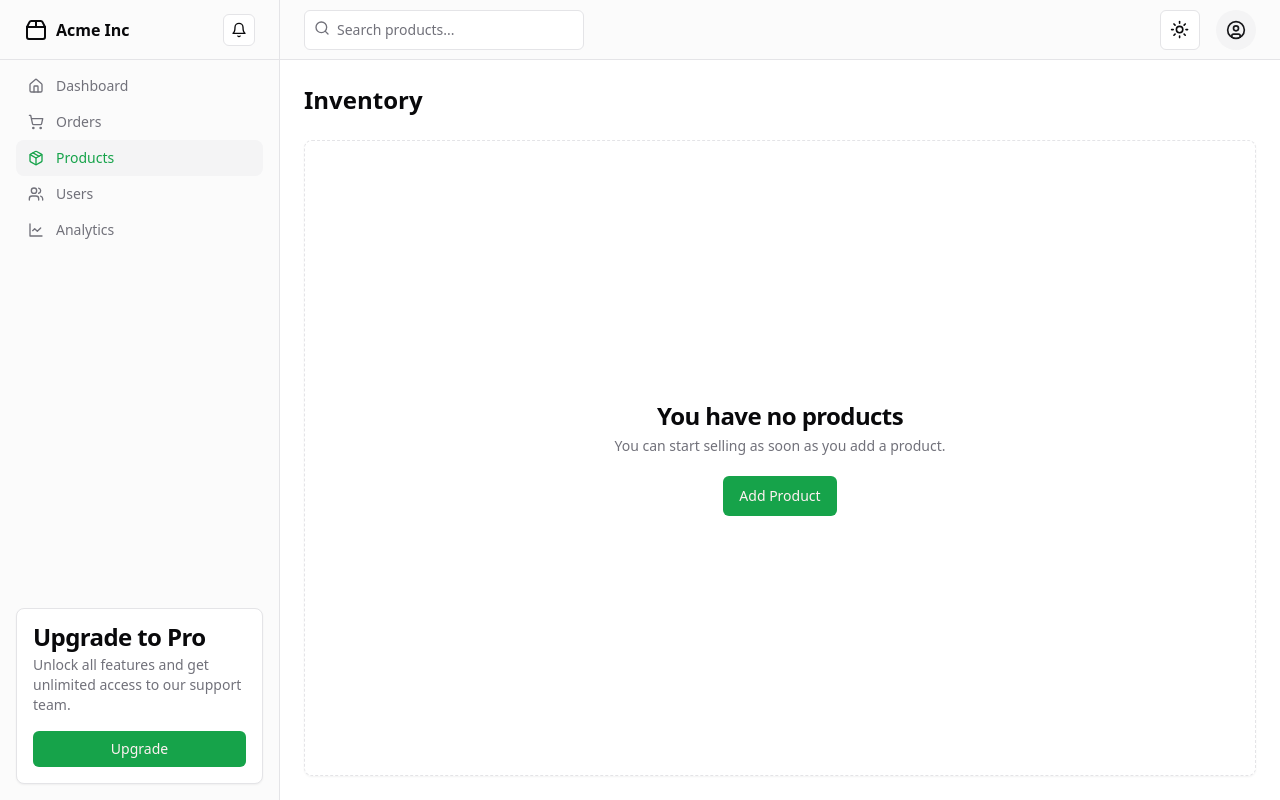
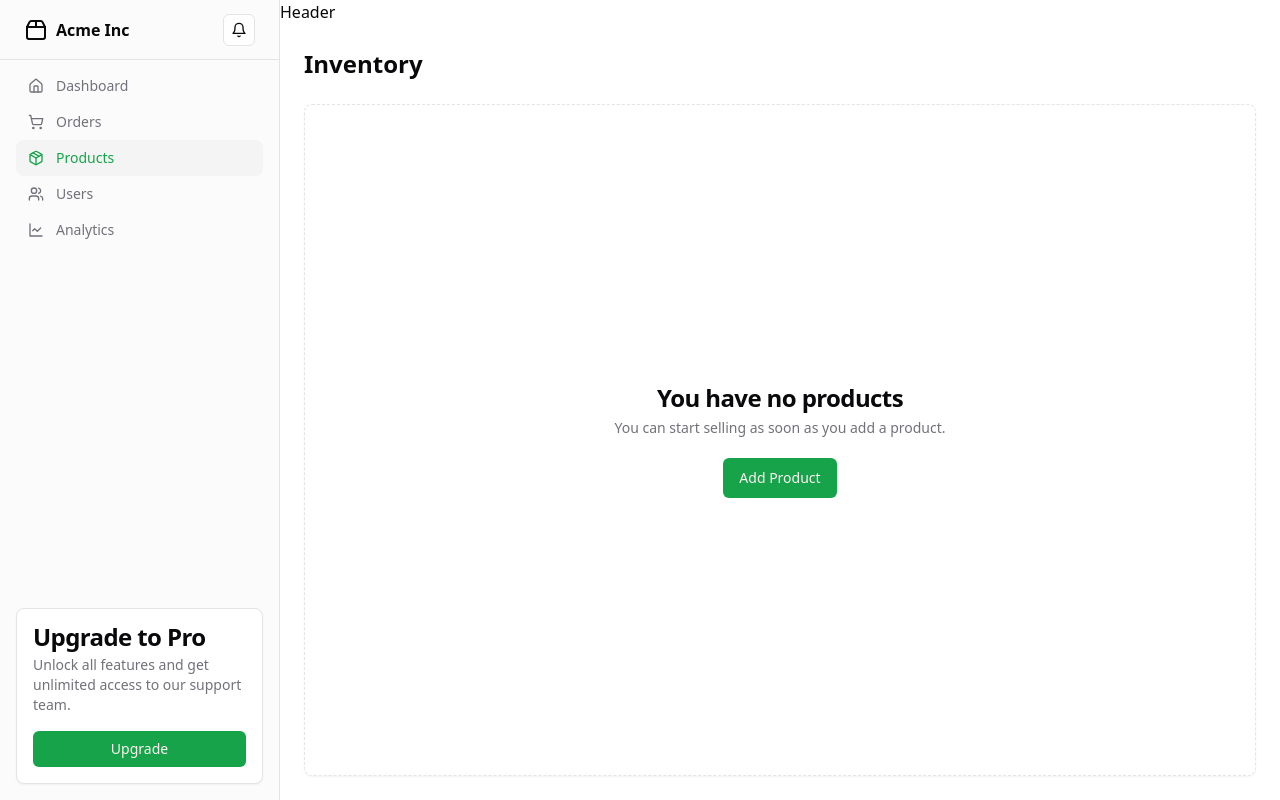
Before and after one commit to ShadyTiger008/nextjs-ecommerce, a Next.js app: page /admin/products in a window 1280 px wide. Built offline with nearby package versions, Linux system fonts and the light colour scheme.

Commit message:
client side components

```diff
--- /dev/null
+++ b/src/components/dashboard/common/header.tsx
@@ -0,0 +1,51 @@
+import React from "react";
+import { CircleUser, Search } from "lucide-react";
+import {
+  DropdownMenu,
+  DropdownMenuContent,
+  DropdownMenuItem,
+  DropdownMenuLabel,
+  DropdownMenuSeparator,
+  DropdownMenuTrigger,
+} from "~/components/ui/dropdown-menu";
+import { ModeToggle } from "./mode-toggle";
+import { Button } from "../../ui/button";
+import MobileNav from "./mobile-nav";
+import { Input } from "../../ui/input";
+
+export default function Header() {
+  return (
+    <header className="flex h-14 items-center gap-4 border-b bg-muted/40 px-4 lg:h-[60px] lg:px-6">
+      <MobileNav />
+      <div className="w-full flex-1">
+        <form>
+          <div className="relative">
+            <Search className="absolute left-2.5 top-2.5 h-4 w-4 text-muted-foreground" />
+            <Input
+              type="search"
+              placeholder="Search products..."
+              className="w-full appearance-none bg-background pl-8 shadow-none md:w-2/3 lg:w-1/3"
+            />
+          </div>
+        </form>
+      </div>
+      <ModeToggle />
+      <DropdownMenu>
+        <DropdownMenuTrigger asChild>
+          <Button variant="secondary" size="icon" className="rounded-full">
+            <CircleUser className="h-5 w-5" />
+            <span className="sr-only">Toggle user menu</span>
+          </Button>
+        </DropdownMenuTrigger>
+        <DropdownMenuContent align="end">
+          <DropdownMenuLabel>My Account</DropdownMenuLabel>
+          <DropdownMenuSeparator />
+          <DropdownMenuItem>Settings</DropdownMenuItem>
+          <DropdownMenuItem>Support</DropdownMenuItem>
+          <DropdownMenuSeparator />
+          <DropdownMenuItem>Logout</DropdownMenuItem>
+        </DropdownMenuContent>
+      </DropdownMenu>
+    </header>
+  );
+}
--- /dev/null
+++ b/src/components/shared/footer.tsx
@@ -0,0 +1,11 @@
+import React from 'react'
+
+type Props = {}
+
+const Footer = (props: Props) => {
+  return (
+    <div>Footer</div>
+  )
+}
+
+export default Footer
--- a/src/components/shared/header.tsx
+++ b/src/components/shared/header.tsx
@@ -1,51 +1,11 @@
-import React from "react";
-import { CircleUser, Search } from "lucide-react";
-import {
-  DropdownMenu,
-  DropdownMenuContent,
-  DropdownMenuItem,
-  DropdownMenuLabel,
-  DropdownMenuSeparator,
-  DropdownMenuTrigger,
-} from "~/components/ui/dropdown-menu";
-import { ModeToggle } from "../dashboard/common/mode-toggle";
-import { Button } from "../ui/button";
-import MobileNav from "../dashboard/common/mobile-nav";
-import { Input } from "../ui/input";
+import React from 'react'
 
-export default function Header() {
+type Props = {}
+
+const Header = (props: Props) => {
   return (
-    <header className="flex h-14 items-center gap-4 border-b bg-muted/40 px-4 lg:h-[60px] lg:px-6">
-      <MobileNav />
-      <div className="w-full flex-1">
-        <form>
-          <div className="relative">
-            <Search className="absolute left-2.5 top-2.5 h-4 w-4 text-muted-foreground" />
-            <Input
-              type="search"
-              placeholder="Search products..."
-              className="w-full appearance-none bg-background pl-8 shadow-none md:w-2/3 lg:w-1/3"
-            />
-          </div>
-        </form>
-      </div>
-      <ModeToggle />
-      <DropdownMenu>
-        <DropdownMenuTrigger asChild>
-          <Button variant="secondary" size="icon" className="rounded-full">
-            <CircleUser className="h-5 w-5" />
-            <span className="sr-only">Toggle user menu</span>
-          </Button>
-        </DropdownMenuTrigger>
-        <DropdownMenuContent align="end">
-          <DropdownMenuLabel>My Account</DropdownMenuLabel>
-          <DropdownMenuSeparator />
-          <DropdownMenuItem>Settings</DropdownMenuItem>
-          <DropdownMenuItem>Support</DropdownMenuItem>
-          <DropdownMenuSeparator />
-          <DropdownMenuItem>Logout</DropdownMenuItem>
-        </DropdownMenuContent>
-      </DropdownMenu>
-    </header>
-  );
+    <div>Header</div>
+  )
 }
+
+export default Header
--- /dev/null
+++ b/src/components/shared/navbar.tsx
@@ -0,0 +1,11 @@
+import React from 'react'
+
+type Props = {}
+
+const Navbar = (props: Props) => {
+  return (
+    <div>Navbar</div>
+  )
+}
+
+export default Navbar
--- /dev/null
+++ b/src/components/shared/newsletter.tsx
@@ -0,0 +1,11 @@
+import React from 'react'
+
+type Props = {}
+
+const Newsletter = (props: Props) => {
+  return (
+    <div>Newsletter</div>
+  )
+}
+
+export default Newsletter
```
